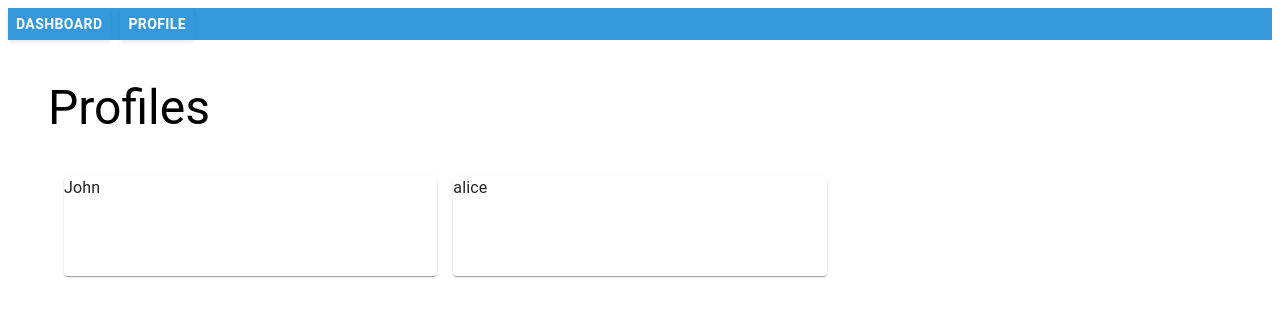
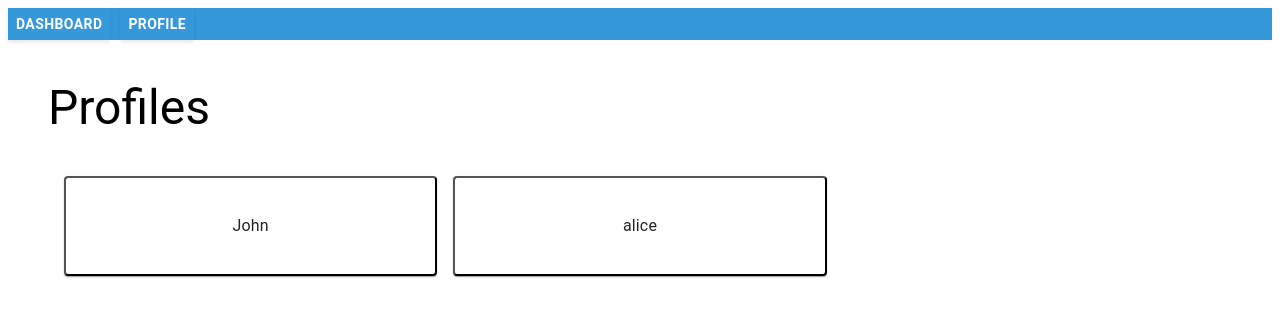
Before and after one commit to Gihur01/csproject1, a Next.js app: page /profile in a window 1280 px wide. Shown: the top 316 px of the page. Built offline with nearby package versions, Linux system fonts and the light colour scheme.

Commit message:
little change

```diff
--- a/src/app/(website)/profile/page.jsx
+++ b/src/app/(website)/profile/page.jsx
@@ -1,5 +1,10 @@
 import React from 'react'
 import { Grid, Paper, Container, Typography } from '@mui/material';
+import {db} from '../../firebase'
+import { collection, doc, setDoc } from "firebase/firestore";
+
+const profilesRef = collection(db, "profiles");
+
 
 const profileList = [
   {
@@ -27,13 +32,16 @@ const Profile = () => {
         <Grid container spacing={2}>
           {profileList.map((item) => {
             return (
-              <Grid item key={item.id} xs={4}>
-                <Paper sx={{
-                   height: 100,
+              <Grid item key={item.id} xs={4} >
+                <Paper component={"Button"}
+                  sx={{
+                    height: 100,
+                    width: "100%",
                   }}>
+
                   <Typography>
 
-                  {item.name}
+                    {item.name}
                   </Typography>
                 </Paper>
 
@@ -42,7 +50,7 @@ const Profile = () => {
           })}
 
 
-         {/*  <Grid item xs={4}>
+          {/*  <Grid item xs={4}>
             <Paper style={{ height: 100, }} />
           </Grid>
           <Grid item xs={4}>
```
